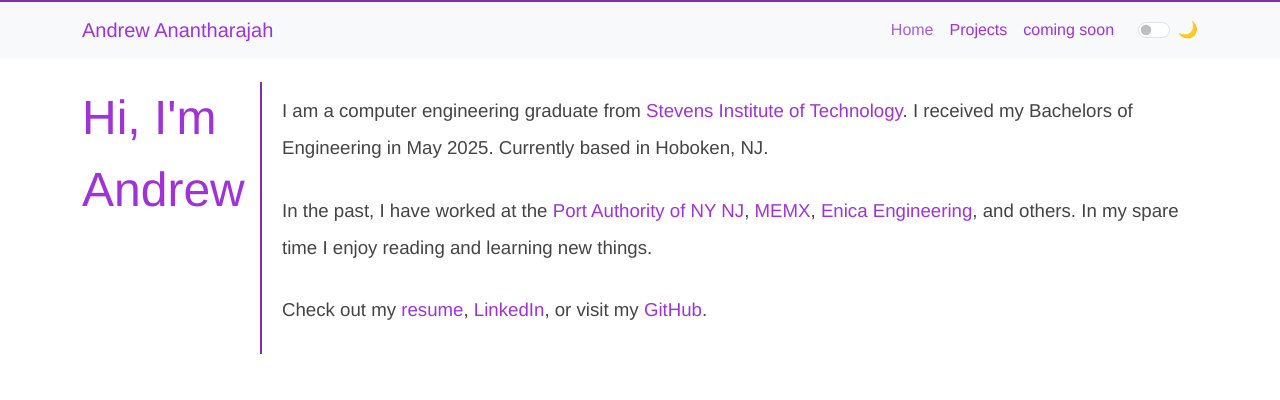
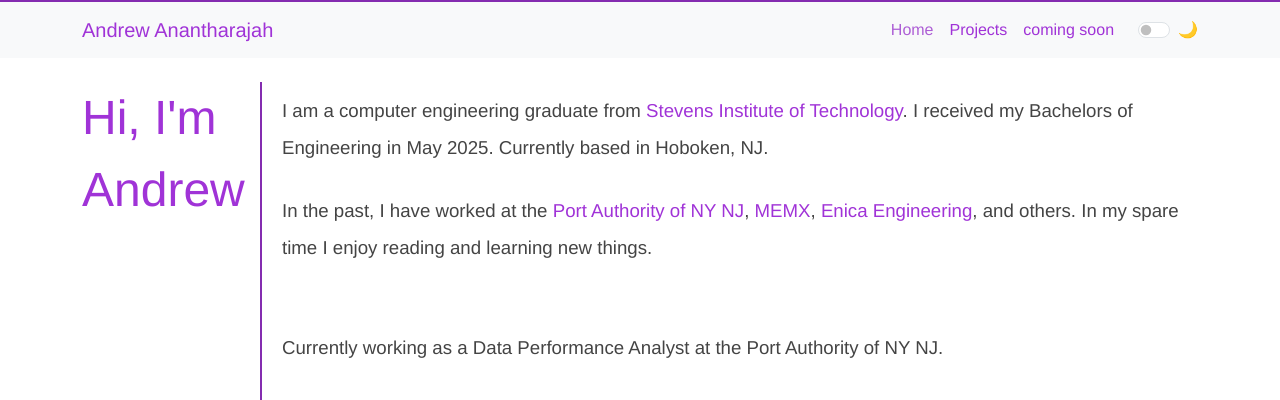
Before and after one commit to andrewanan/andrewanan.github.io, a Jekyll site: the page index.html, which Jekyll copies as it is, in a window 1280 px wide, cut to the strip 0-400 px from the top of the page. Built offline with Jekyll 4.4.1, drawn with Linux system fonts in a browser that asks for light colours.

Commit message:
updated index with new job role

```diff
--- a/index.html
+++ b/index.html
@@ -59,7 +59,8 @@
                 I am a computer engineering graduate from <a href="https://www.stevens.edu/">Stevens Institute of Technology</a>. I received my Bachelors of Engineering in May 2025. Currently based in Hoboken, NJ.
             </p>
 
-            <p> In the past, I have worked at the <a href="https://panynj.gov/port-authority/en/index.html">Port Authority of NY NJ</a>, <a href="https://www.memx.com/">MEMX</a>, <a href="https://enicaengineering.com/">Enica Engineering</a>, and others. In my spare time I enjoy reading and learning new things.</p>
+            <p> In the past, I have worked at the <a href="https://panynj.gov/port-authority/en/index.html">Port Authority of NY NJ</a>, <a href="https://www.memx.com/">MEMX</a>, <a href="https://enicaengineering.com/">Enica Engineering</a>, and others. In my spare time I enjoy reading and learning new things.</p> <br>
+            <p> Currently working as a Data Performance Analyst at the Port Authority of NY NJ.</p>
 
             <p>Check out my <a href="resume.pdf">resume</a>, <a href="https://www.linkedin.com/in/andrew-anantharajah/">LinkedIn</a>, or visit my <a href="https://github.com/andrewanan">GitHub</a>.</p>
 
```
